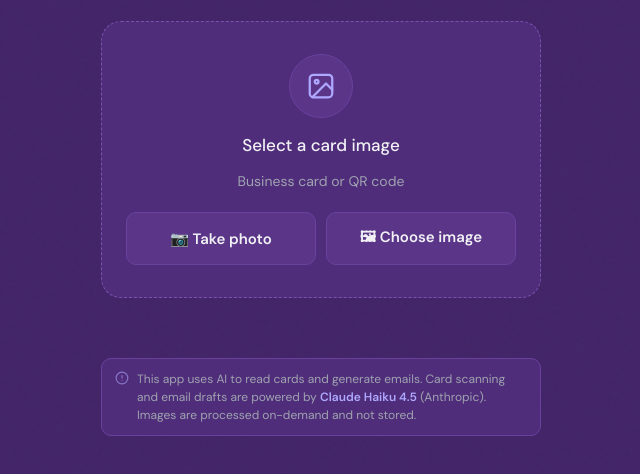
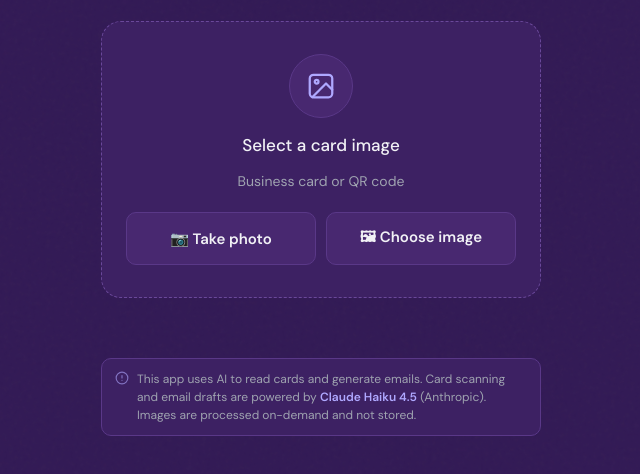
Before and after one commit to TheLoneChemist/BCSv2, a website: page card-scanner.html in a window 1280 px wide. Shown: the part 116-590 px from the top of the page, without its empty margins (319-959 px from the left). Drawn offline with nearby package versions, Linux system fonts and the light colour scheme.

Commit message:
Update card-scanner.html

```diff
--- a/card-scanner.html
+++ b/card-scanner.html
@@ -1,4 +1,4 @@
-<!-- card-scanner v1.2.0 -->
+<!-- card-scanner v1.3.0 -->
 <!DOCTYPE html>
 <html lang="en">
 <head>
@@ -12,11 +12,11 @@
 <link href="https://fonts.googleapis.com/css2?family=DM+Serif+Display&family=DM+Sans:wght@400;500;600&display=swap" rel="stylesheet">
 <style>
   :root {
-    --bg:        #422468;
-    --surface:   #4f2d7a;
-    --surface2:  #5a3588;
-    --border:    #6a429e;
-    --border2:   #7a52ae;
+    --bg:        #321A55;
+    --surface:   #3d2163;
+    --surface2:  #482870;
+    --border:    #5a3888;
+    --border2:   #6a489a;
     --accent:    #5A4FCF;
     --accent2:   #AFA8FF;
     --muted:     #9FA3B0;
```
